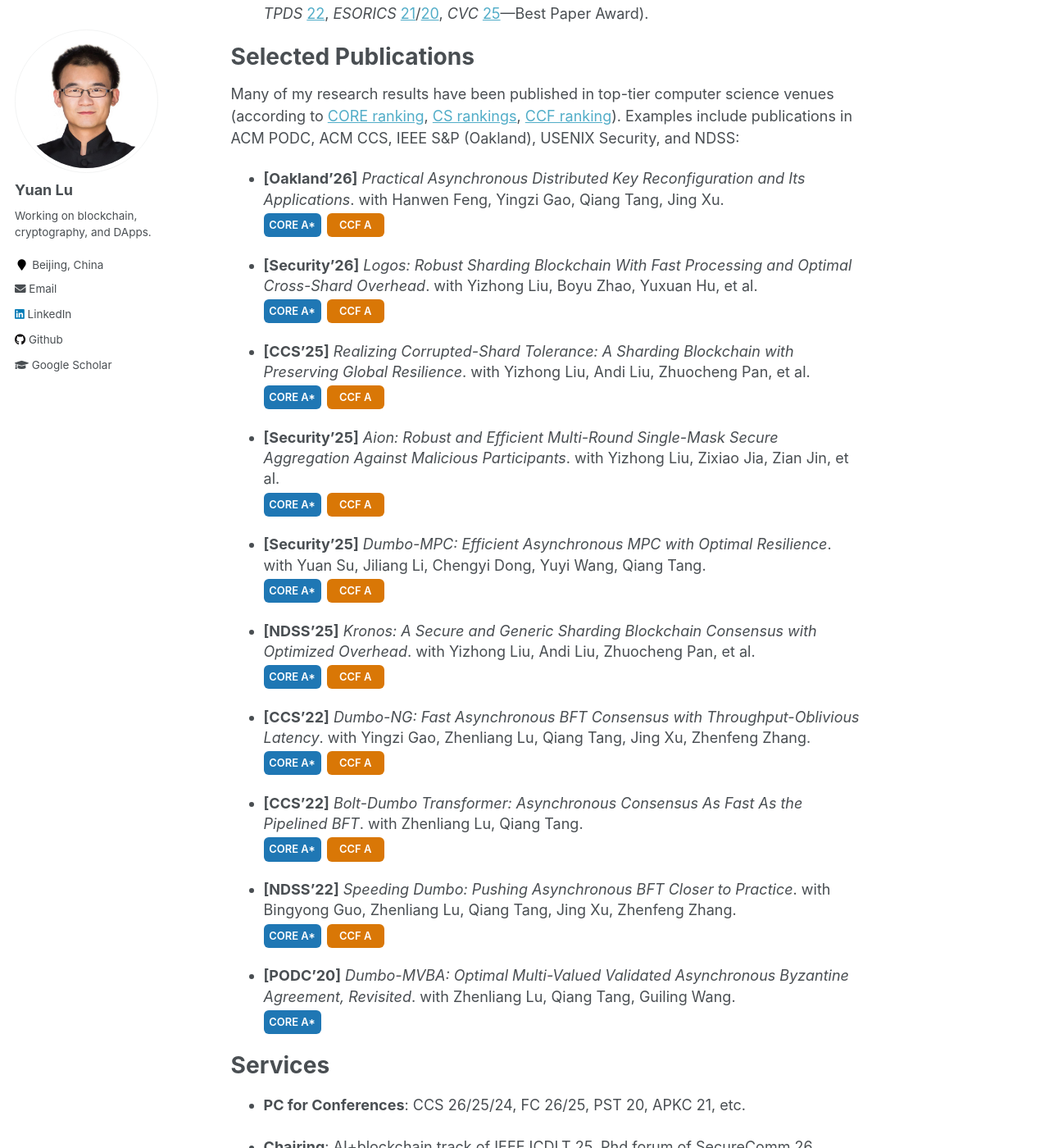
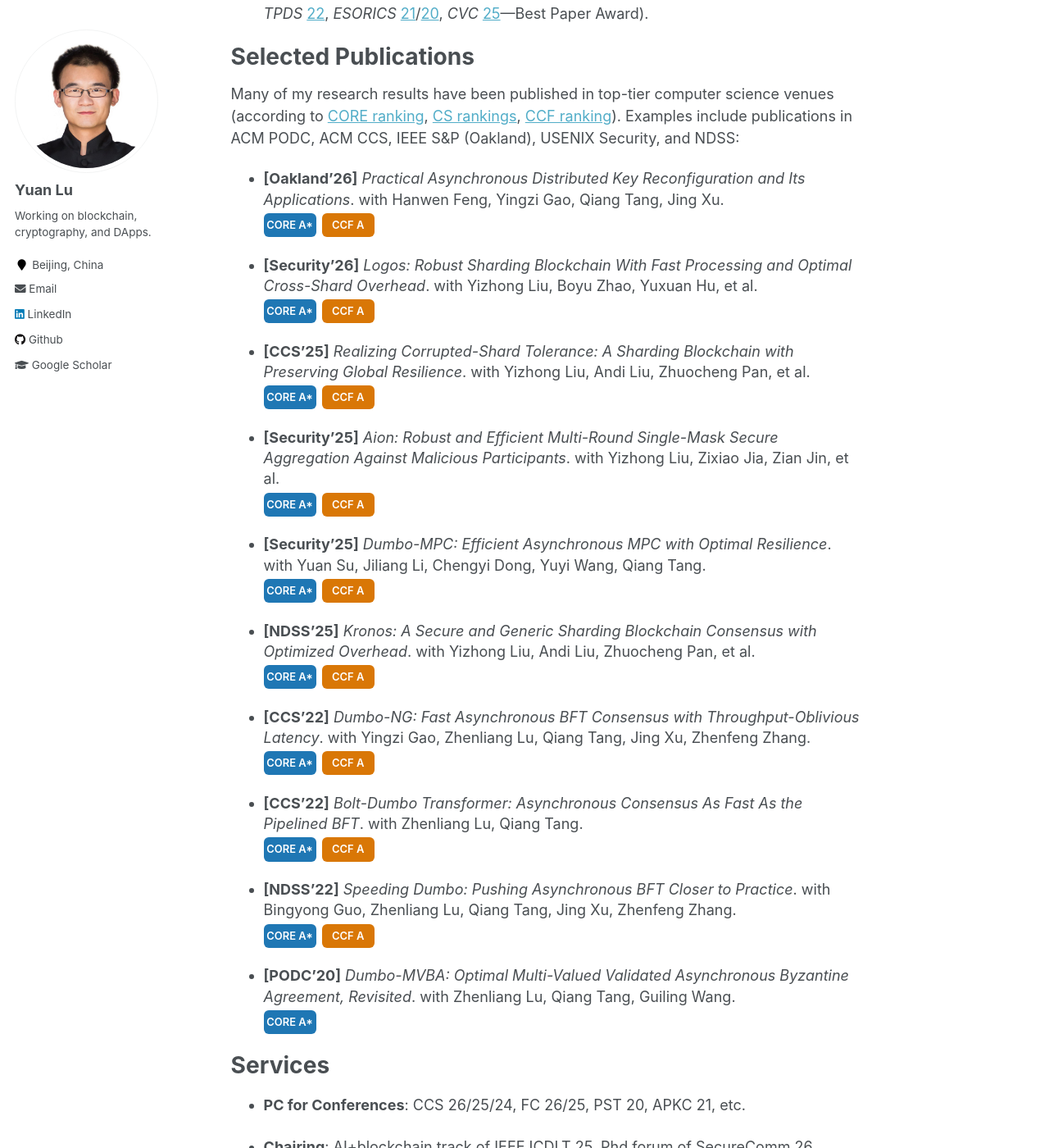
Before and after one commit to yylluu/yylluu.github.io, a Jekyll site: the page built from _pages/about.md, in a window 1280 px wide and 1400 px high, scrolled down 820 px. Shown: the whole window at 82% size. Built offline with Jekyll 4.4.1, drawn with Linux system fonts in a browser that asks for light colours.

Commit message:
Update custom.html

```diff
--- a/_includes/head/custom.html
+++ b/_includes/head/custom.html
@@ -39,7 +39,7 @@
 
 .pub-badge {
   display: inline-block;
-  width: 70px;          /* fixed width for alignment */
+  width: 64px;          /* fixed width for alignment */
   text-align: center;
   padding: 2px 0;
   font-size: 0.72em;
```
